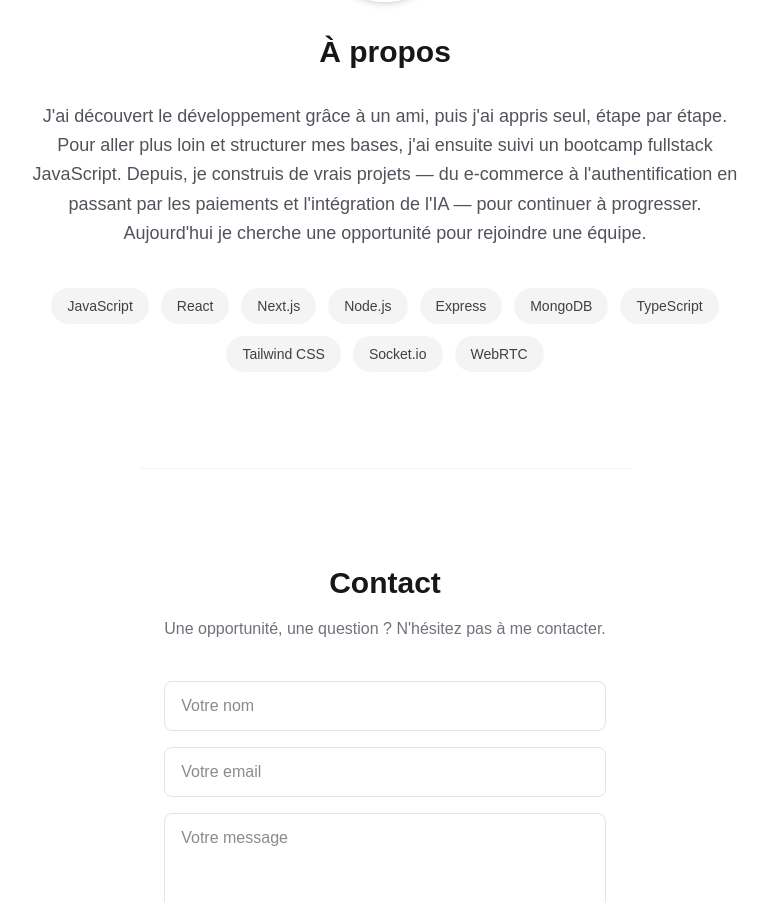
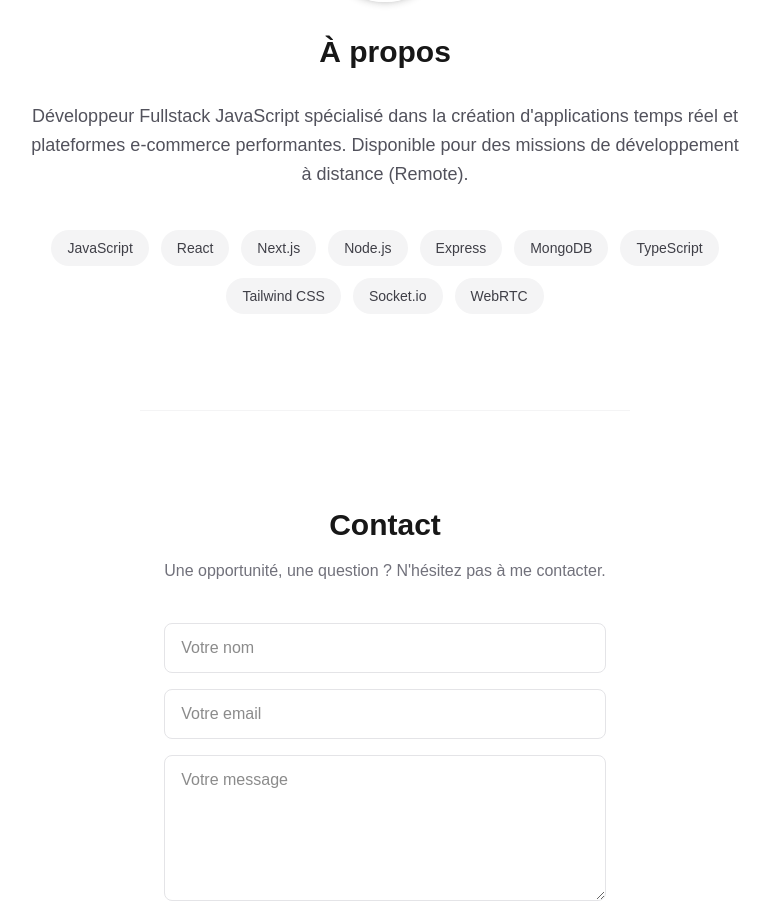
Before and after one commit to haddadmassinissa92/portfolio, a Next.js app: page / in a window 1280 px wide. Shown: the part 2486-3388 px from the top of the page, without its empty margins (255-1025 px from the left). Built offline with nearby package versions, Linux system fonts and the light colour scheme.

Commit message:
Changement du text A-Propos

```diff
--- a/src/components/About.tsx
+++ b/src/components/About.tsx
@@ -33,13 +33,9 @@ export default function About() {
       <h2 className="text-3xl font-bold text-center mb-8">À propos</h2>
 
       <p className="text-zinc-600 dark:text-zinc-300 text-lg leading-relaxed text-center">
-        J&apos;ai découvert le développement grâce à un ami, puis j&apos;ai
-        appris seul, étape par étape. Pour aller plus loin et structurer mes
-        bases, j&apos;ai ensuite suivi un bootcamp fullstack JavaScript. Depuis,
-        je construis de vrais projets — du e-commerce à l&apos;authentification
-        en passant par les paiements et l&apos;intégration de l&apos;IA — pour
-        continuer à progresser. Aujourd&apos;hui je cherche une opportunité pour
-        rejoindre une équipe.
+        Développeur Fullstack JavaScript spécialisé dans la création d'applications temps réel
+        et plateformes e-commerce performantes. Disponible pour des missions de développement à
+        distance (Remote).
       </p>
 
       <div className="flex flex-wrap justify-center gap-3 mt-10">
```
